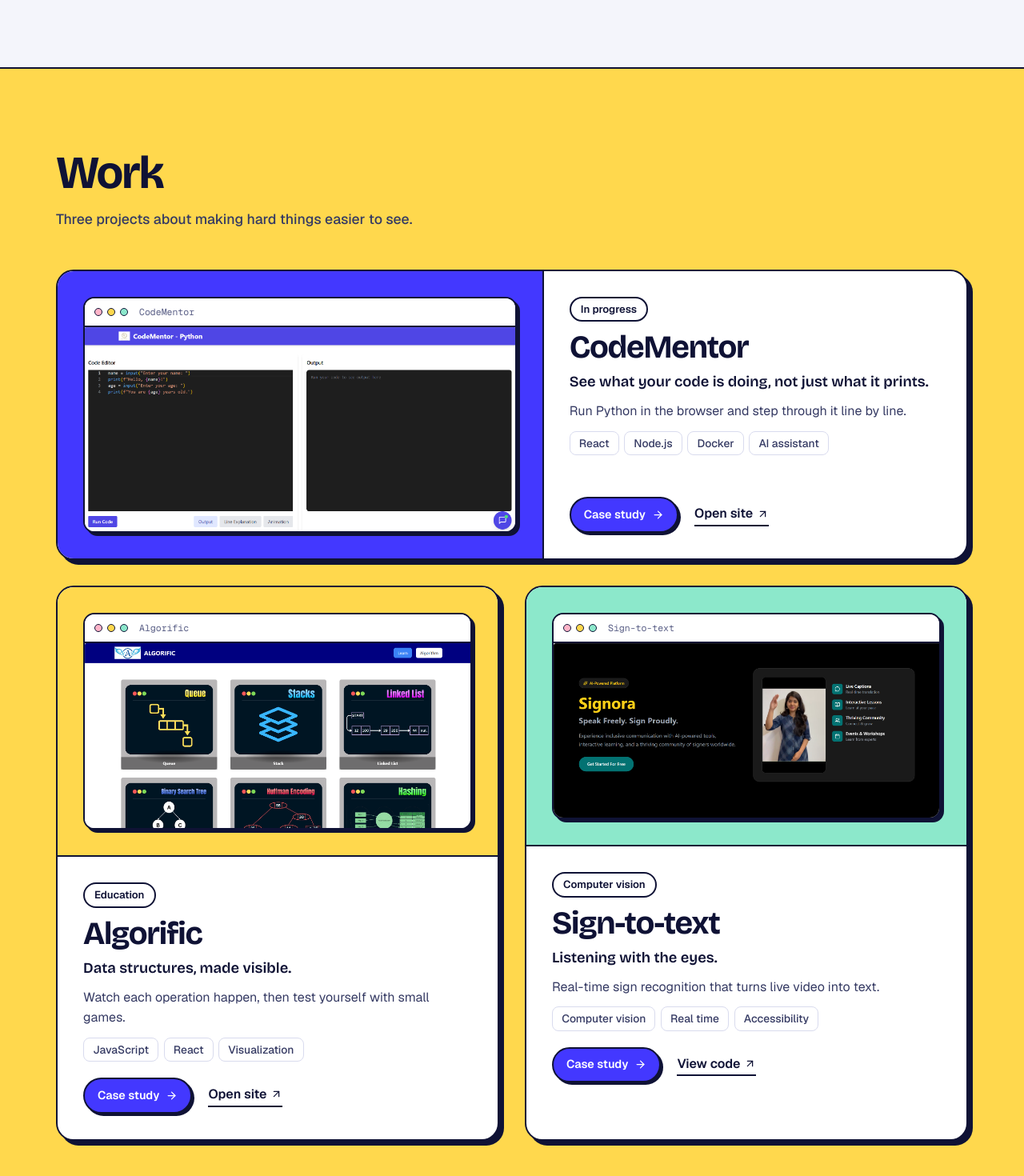
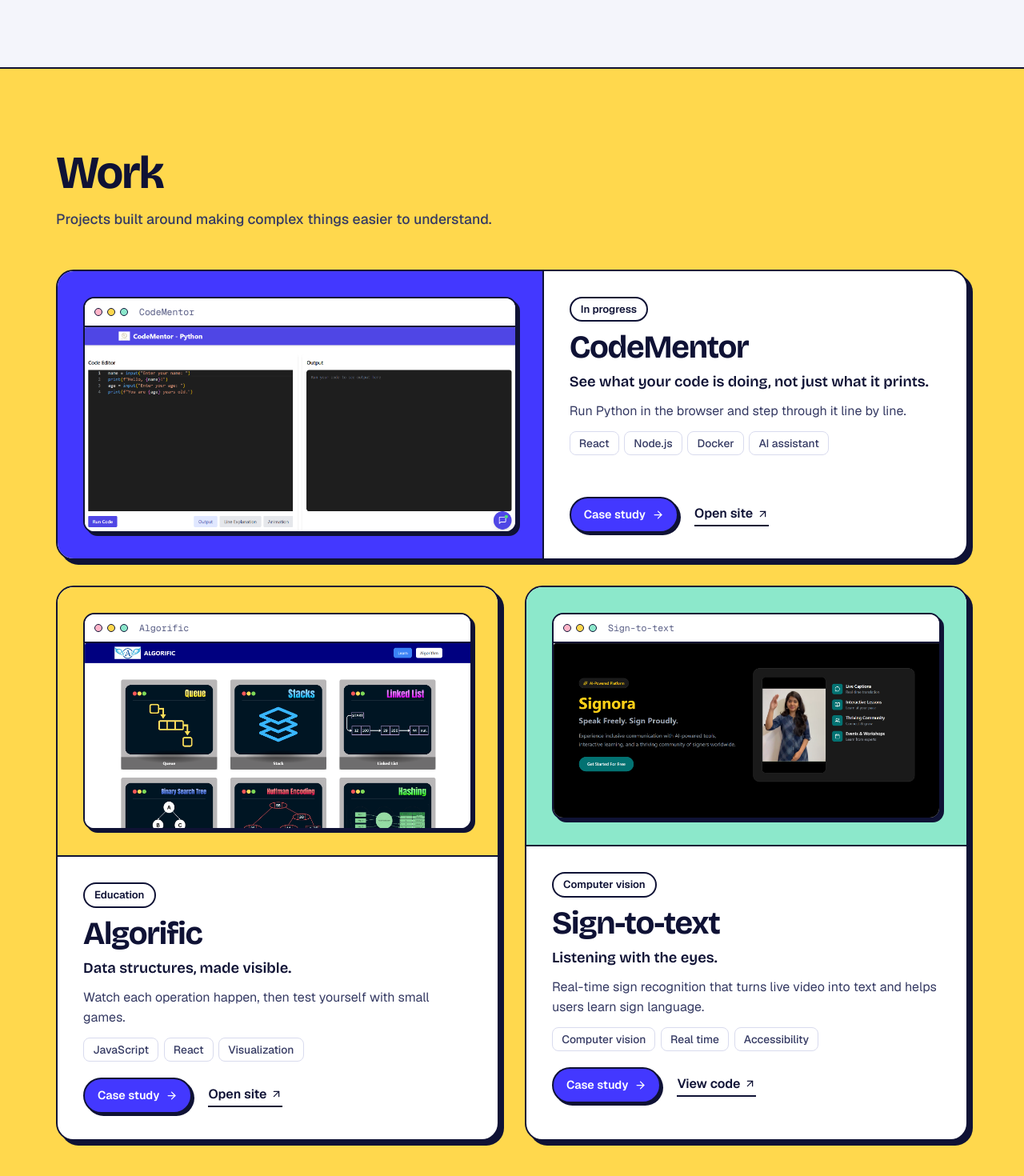
Before and after one commit to Jia2005/Portfolio, a React (Create React App) app: page / in a window 1280 px wide. Shown: the part 1455-2925 px from the top of the page at 80% size. Built offline with nearby package versions, Linux system fonts and the light colour scheme.

Commit message:
changes in code

```diff
--- a/src/Pages/Home.js
+++ b/src/Pages/Home.js
@@ -85,7 +85,7 @@ const projects = [
     tint: 'var(--mint)',
     name: 'Sign-to-text',
     tagline: 'Listening with the eyes.',
-    blurb: 'Real-time sign recognition that turns live video into text.',
+    blurb: 'Real-time sign recognition that turns live video into text and helps users learn sign language.',
     tags: ['Computer vision', 'Real time', 'Accessibility'],
     imageSrc: SignoraImg,
     linkText: 'View code',
@@ -538,7 +538,7 @@ function Home() {
             <h2 className="section-title" id="work-title">
               Work
             </h2>
-            <p className="section-sub">Three projects about making hard things easier to see.</p>
+            <p className="section-sub">Projects built around making complex things easier to understand.</p>
           </div>
           <div className="projects">
             {projects.map((project) => (
```
